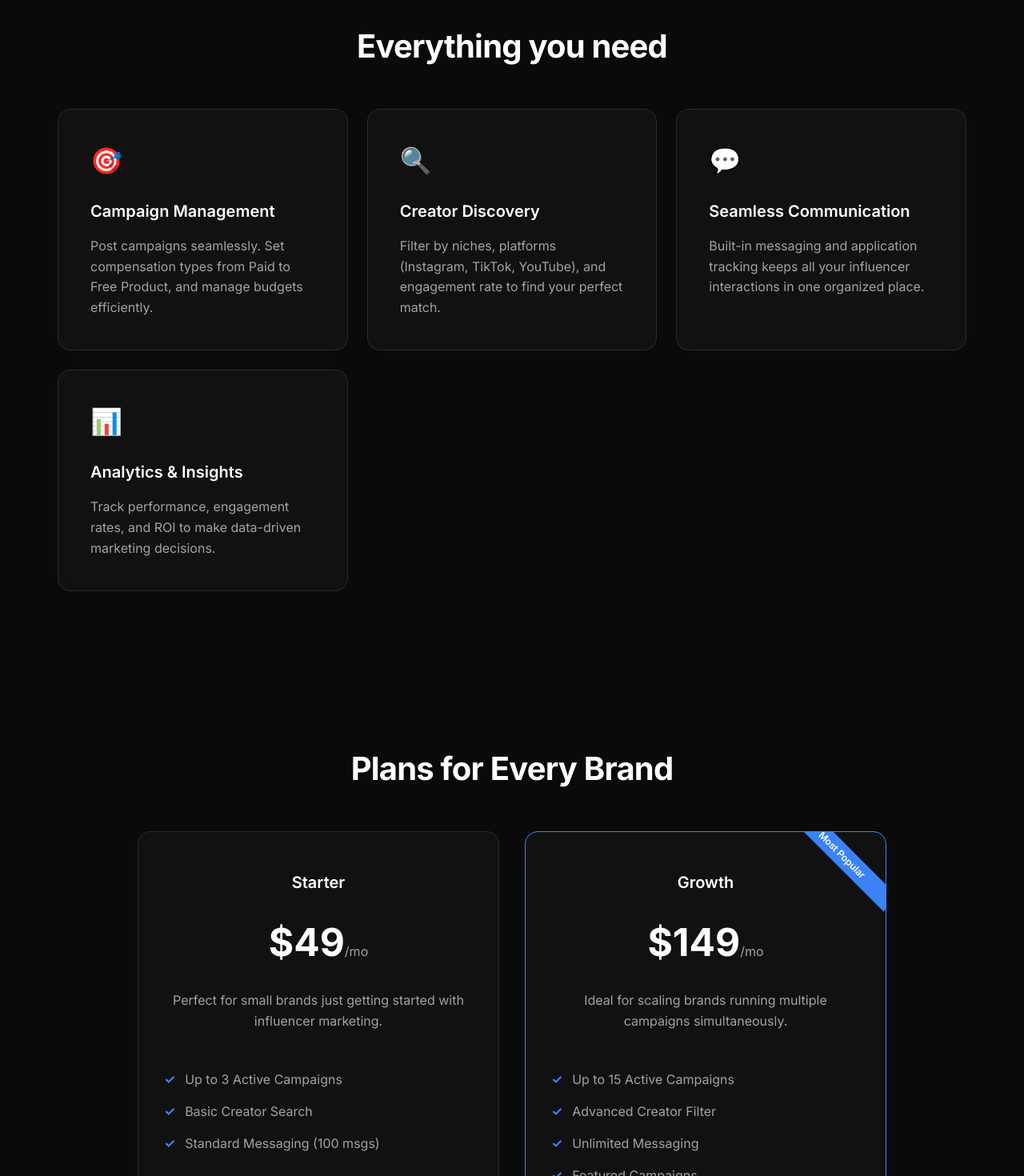
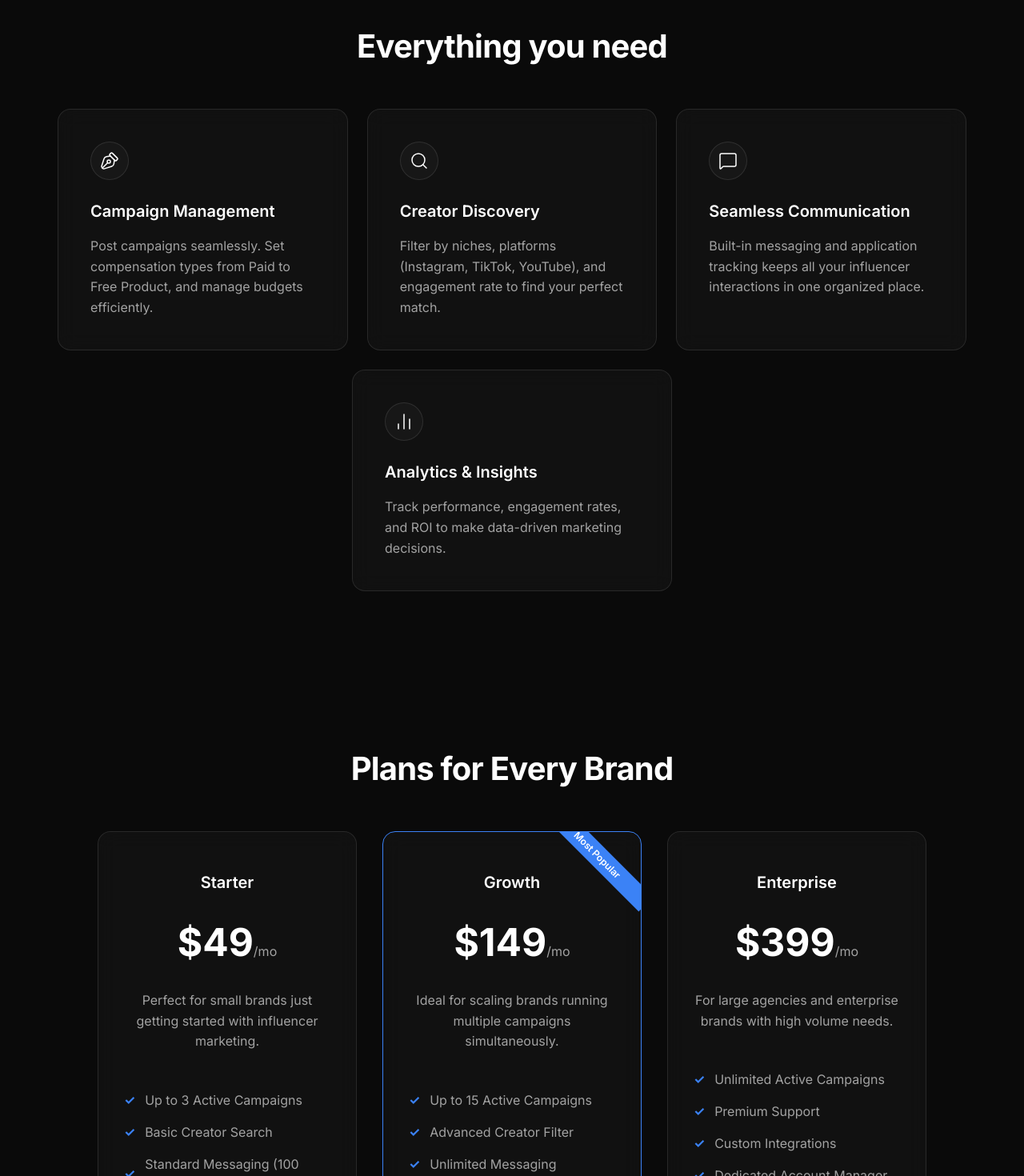
Before and after one commit to TenzinChoten/khorlo, a React (Vite) app in the folder frontend/: page / in a window 1280 px wide. Shown: the part 820-2290 px from the top of the page at 80% size. Built offline with nearby package versions, Linux system fonts and the light colour scheme; no server answers.

Commit message:
UI updates: Refined glassy icons, updated About copy, and fixed layout for Pricing & Features

```diff
--- a/frontend/src/App.css
+++ b/frontend/src/App.css
@@ -117,12 +117,15 @@
 }
 
 .bento-grid {
-  display: grid;
-  grid-template-columns: repeat(auto-fit, minmax(300px, 1fr));
+  display: flex;
+  flex-wrap: wrap;
+  justify-content: center;
   gap: 1.5rem;
 }
 
 .bento-card {
+  flex: 1 1 300px;
+  max-width: 400px;
   padding: 2.5rem;
   display: flex;
   flex-direction: column;
@@ -154,7 +157,7 @@
 /* Pricing Section */
 .pricing {
   padding: 6rem 2rem;
-  max-width: 1000px;
+  max-width: 1100px;
   margin: 0 auto;
 }
 
--- a/frontend/src/components/About.jsx
+++ b/frontend/src/components/About.jsx
@@ -1,5 +1,5 @@
 import React, { useEffect } from 'react';
-import { Users, Globe, Shield } from 'lucide-react';
+import { Infinity, Aperture, Anchor } from 'lucide-react';
 
 const About = () => {
   useEffect(() => {
@@ -26,38 +26,38 @@ const About = () => {
       <div style={{ textAlign: 'center', marginBottom: '4rem' }}>
         <h2 className="section-title">About Khorlo</h2>
         <p style={{ color: 'var(--text-secondary)', maxWidth: '600px', margin: '0 auto', fontSize: '1.125rem', lineHeight: 1.8 }}>
-          We built Khorlo to bridge the gap between innovative brands and authentic creators. Our mission is to make influencer marketing transparent, efficient, and scalable for everyone.
+          A society grows when they help each other. And at Khorlo we connect businesses, brands, communities with creators, innovators and people. We give you the platform to grow and connect.<p>Built by Tibetans, Built for Tibetans.</p>
         </p>
       </div>
 
       <div style={{ display: 'grid', gridTemplateColumns: 'repeat(auto-fit, minmax(300px, 1fr))', gap: '2rem' }}>
         <div className="about-card glass-panel" style={{ padding: '2.5rem', textAlign: 'center', opacity: 0 }}>
-          <div style={{ width: '64px', height: '64px', borderRadius: '50%', background: 'rgba(59, 130, 246, 0.1)', color: 'var(--accent)', display: 'flex', alignItems: 'center', justifyContent: 'center', margin: '0 auto 1.5rem' }}>
-            <Users size={32} />
+          <div style={{ width: '64px', height: '64px', borderRadius: '50%', background: 'rgba(255, 255, 255, 0.03)', border: '1px solid rgba(255, 255, 255, 0.1)', color: 'var(--text-primary)', display: 'flex', alignItems: 'center', justifyContent: 'center', margin: '0 auto 1.5rem' }}>
+            <Infinity size={32} strokeWidth={1.5} />
           </div>
           <h3 style={{ fontSize: '1.25rem', fontWeight: 600, marginBottom: '1rem' }}>Community First</h3>
           <p style={{ color: 'var(--text-secondary)', lineHeight: 1.6 }}>
-            We prioritize building long-term relationships over one-off transactions. Our community is vetted for authenticity.
+            Upcoming creators to turn their passions into realities and for the brands and communities, their ideas to be felt and seen by all the people.
           </p>
         </div>
 
         <div className="about-card glass-panel" style={{ padding: '2.5rem', textAlign: 'center', opacity: 0 }}>
-          <div style={{ width: '64px', height: '64px', borderRadius: '50%', background: 'rgba(16, 185, 129, 0.1)', color: '#10b981', display: 'flex', alignItems: 'center', justifyContent: 'center', margin: '0 auto 1.5rem' }}>
-            <Globe size={32} />
+          <div style={{ width: '64px', height: '64px', borderRadius: '50%', background: 'rgba(255, 255, 255, 0.03)', border: '1px solid rgba(255, 255, 255, 0.1)', color: 'var(--text-primary)', display: 'flex', alignItems: 'center', justifyContent: 'center', margin: '0 auto 1.5rem' }}>
+            <Aperture size={32} strokeWidth={1.5} />
           </div>
-          <h3 style={{ fontSize: '1.25rem', fontWeight: 600, marginBottom: '1rem' }}>Global Reach</h3>
+          <h3 style={{ fontSize: '1.25rem', fontWeight: 600, marginBottom: '1rem' }}>Shared Values</h3>
           <p style={{ color: 'var(--text-secondary)', lineHeight: 1.6 }}>
-            Connect with creators and audiences across the globe. No borders, just pure content and engagement.
+            Connect with each other through similar niches, with shared enthusiasm and goal. Grow with the same motivation and purpose.
           </p>
         </div>
 
         <div className="about-card glass-panel" style={{ padding: '2.5rem', textAlign: 'center', opacity: 0 }}>
-          <div style={{ width: '64px', height: '64px', borderRadius: '50%', background: 'rgba(139, 92, 246, 0.1)', color: '#8b5cf6', display: 'flex', alignItems: 'center', justifyContent: 'center', margin: '0 auto 1.5rem' }}>
-            <Shield size={32} />
+          <div style={{ width: '64px', height: '64px', borderRadius: '50%', background: 'rgba(255, 255, 255, 0.03)', border: '1px solid rgba(255, 255, 255, 0.1)', color: 'var(--text-primary)', display: 'flex', alignItems: 'center', justifyContent: 'center', margin: '0 auto 1.5rem' }}>
+            <Anchor size={32} strokeWidth={1.5} />
           </div>
           <h3 style={{ fontSize: '1.25rem', fontWeight: 600, marginBottom: '1rem' }}>Secure & Transparent</h3>
           <p style={{ color: 'var(--text-secondary)', lineHeight: 1.6 }}>
-            From payments to contracts, everything is handled securely within the platform. Total peace of mind.
+            From payments to contracts, everything is handled securely. We keep in mind for the society to thrive, trust is the must.
           </p>
         </div>
       </div>
--- a/frontend/src/components/Features.jsx
+++ b/frontend/src/components/Features.jsx
@@ -1,4 +1,5 @@
 import React, { useEffect, useRef } from 'react';
+import { PenTool, Search, MessageSquare, BarChart2 } from 'lucide-react';
 
 const Features = () => {
   const observerRef = useRef(null);
@@ -28,7 +29,9 @@ const Features = () => {
 
       <div className="bento-grid">
         <div className="bento-card glass-panel" style={{ opacity: 0 }}>
-          <div className="bento-icon">🎯</div>
+          <div style={{ width: '48px', height: '48px', borderRadius: '50%', background: 'rgba(255, 255, 255, 0.03)', border: '1px solid rgba(255, 255, 255, 0.1)', color: 'var(--text-primary)', display: 'flex', alignItems: 'center', justifyContent: 'center', marginBottom: '0.5rem' }}>
+            <PenTool size={24} strokeWidth={1.5} style={{ transform: 'rotate(-90deg)' }} />
+          </div>
           <h3 className="bento-title">Campaign Management</h3>
           <p className="bento-desc">
             Post campaigns seamlessly. Set compensation types from Paid to Free Product, and manage budgets efficiently.
@@ -36,7 +39,9 @@ const Features = () => {
         </div>
 
         <div className="bento-card glass-panel" style={{ opacity: 0 }}>
-          <div className="bento-icon">🔍</div>
+          <div style={{ width: '48px', height: '48px', borderRadius: '50%', background: 'rgba(255, 255, 255, 0.03)', border: '1px solid rgba(255, 255, 255, 0.1)', color: 'var(--text-primary)', display: 'flex', alignItems: 'center', justifyContent: 'center', marginBottom: '0.5rem' }}>
+            <Search size={24} strokeWidth={1.5} />
+          </div>
           <h3 className="bento-title">Creator Discovery</h3>
           <p className="bento-desc">
             Filter by niches, platforms (Instagram, TikTok, YouTube), and engagement rate to find your perfect match.
@@ -44,7 +49,9 @@ const Features = () => {
         </div>
 
         <div className="bento-card glass-panel" style={{ opacity: 0 }}>
-          <div className="bento-icon">💬</div>
+          <div style={{ width: '48px', height: '48px', borderRadius: '50%', background: 'rgba(255, 255, 255, 0.03)', border: '1px solid rgba(255, 255, 255, 0.1)', color: 'var(--text-primary)', display: 'flex', alignItems: 'center', justifyContent: 'center', marginBottom: '0.5rem' }}>
+            <MessageSquare size={24} strokeWidth={1.5} />
+          </div>
           <h3 className="bento-title">Seamless Communication</h3>
           <p className="bento-desc">
             Built-in messaging and application tracking keeps all your influencer interactions in one organized place.
@@ -52,7 +59,9 @@ const Features = () => {
         </div>
 
         <div className="bento-card glass-panel" style={{ opacity: 0 }}>
-          <div className="bento-icon">📊</div>
+          <div style={{ width: '48px', height: '48px', borderRadius: '50%', background: 'rgba(255, 255, 255, 0.03)', border: '1px solid rgba(255, 255, 255, 0.1)', color: 'var(--text-primary)', display: 'flex', alignItems: 'center', justifyContent: 'center', marginBottom: '0.5rem' }}>
+            <BarChart2 size={24} strokeWidth={1.5} />
+          </div>
           <h3 className="bento-title">Analytics & Insights</h3>
           <p className="bento-desc">
             Track performance, engagement rates, and ROI to make data-driven marketing decisions.
```
